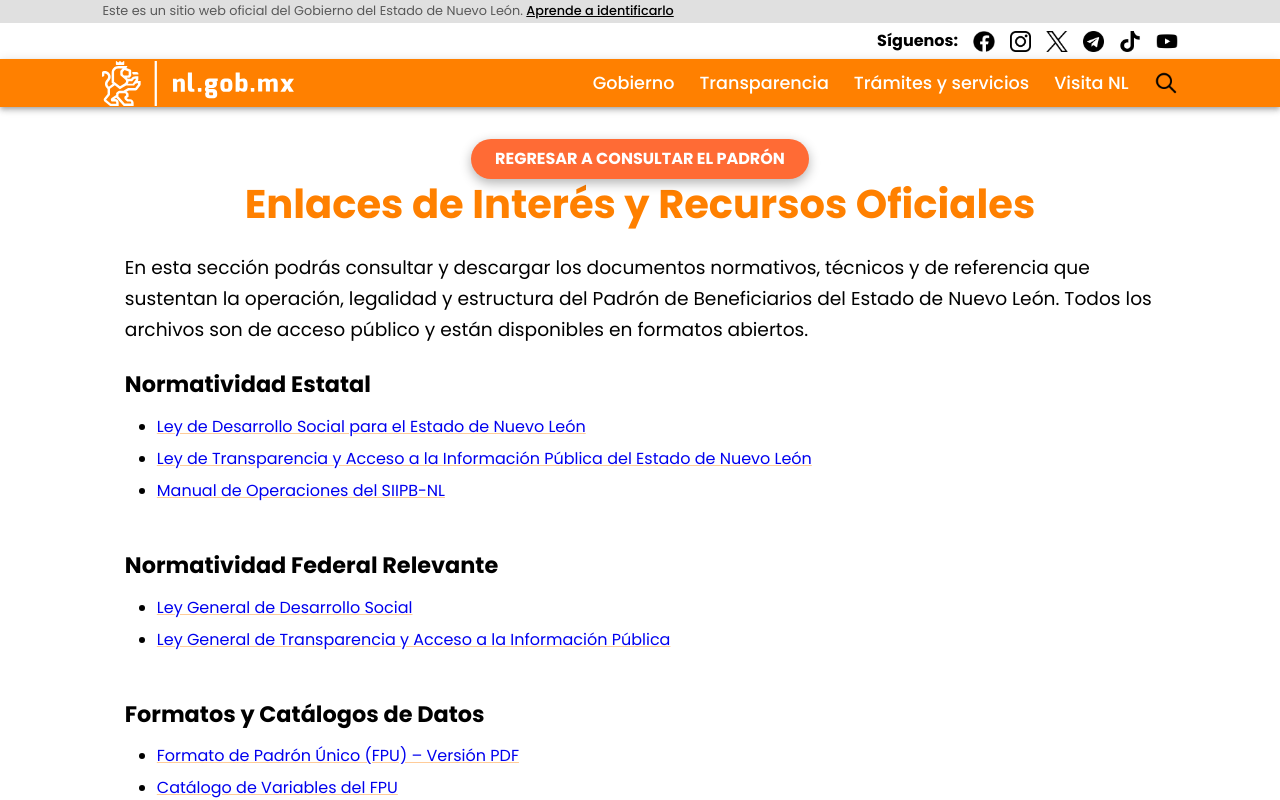
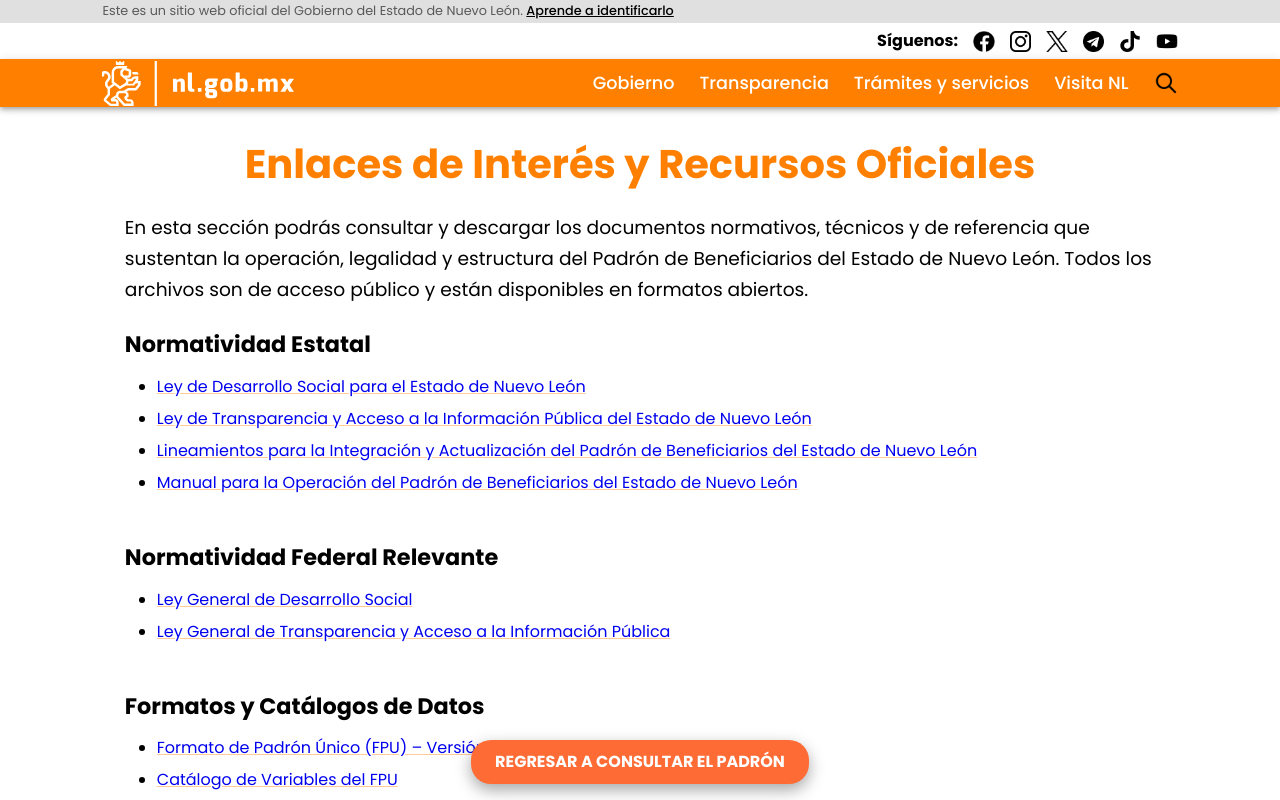
Before and after one commit to PedroPardoG/PPABE-Front-Public, a React (Vite) app: page /enlaces-interes in a window 1280 px wide. Shown: the top 800 px of the page. Built offline with nearby package versions, Linux system fonts and the light colour scheme; no server answers.

Commit message:
Fix-Peticiones piso 6
Fix-Peticiones piso 6

```diff
--- a/src/components/BackToPadron.tsx
+++ b/src/components/BackToPadron.tsx
@@ -13,18 +13,22 @@ const BackToPadron: React.FC = () => {
   return (
     <Box
       sx={{
-        position: 'sticky',
-        bottom: 20,
+        // Use fixed to ensure it stays visible regardless of scroll container quirks
+        position: 'fixed',
+        bottom: 'calc(16px + env(safe-area-inset-bottom, 0px))',
+        left: 0,
+        right: 0,
         width: '100%',
         display: 'flex',
         justifyContent: 'center',
-        zIndex: 1000,
-        mt: 3
+        zIndex: 1100, // above typical content
+        pointerEvents: 'none', // allow clicks to pass except on the button
       }}
     >
       <Button
         component={RouterLink}
         to="/"
+        aria-label="Regresar a consultar el padrón"
         variant="contained"
         sx={{
           bgcolor: '#FF6B35',
@@ -33,10 +37,12 @@ const BackToPadron: React.FC = () => {
           fontWeight: 'bold',
           borderRadius: '20px',
           px: 3,
-          boxShadow: '0 4px 12px rgba(0,0,0,0.3)',
+          py: 1,
+          boxShadow: '0 6px 16px rgba(0,0,0,0.35)',
+          pointerEvents: 'auto',
           '&:hover': {
             bgcolor: '#FF8C5A',
-            boxShadow: '0 6px 16px rgba(0,0,0,0.4)'
+            boxShadow: '0 8px 22px rgba(0,0,0,0.45)'
           }
         }}
       >
--- a/src/pages/EnlacesInteresPage.tsx
+++ b/src/pages/EnlacesInteresPage.tsx
@@ -52,16 +52,29 @@ const EnlacesInteresPage: React.FC = () => {
                 Ley de Transparencia y Acceso a la Información Pública del Estado de Nuevo León
               </MuiLink>
             </ListItem>
-            <ListItem sx={{ display: 'list-item', p: 0, mb: 1 }}>
+
+             <ListItem sx={{ display: 'list-item', p: 0, mb: 1 }}>
               <MuiLink
-                href="https://smpu.nl.gob.mx/Archivos/MIR/Normatividad/Documentos/CRITERIOS%20PADRON%20DE%20BENEFICIARIOS.pdf-20190620%20142819..pdf"
+                href="https://evalua-pbr.nl.gob.mx/wp-content/uploads/2023/08/POE-28AGO2023-Lineamientos-PbR-SED-NL-2023-1.pdf"
                 target="_blank"
                 rel="noopener noreferrer"
                 sx={{ color: linkColor }}
               >
-                Manual de Operaciones del SIIPB-NL
+                Lineamientos para la Integración y Actualización del Padrón de Beneficiarios del Estado de Nuevo León
               </MuiLink>
             </ListItem>
+
+             <ListItem sx={{ display: 'list-item', p: 0, mb: 1 }}>
+              <MuiLink
+                href="https://evalua-pbr.nl.gob.mx/wp-content/uploads/2025/10/V1.0-02OCT2025-Manual-PbR-SED-NL-2023-VF.pdf"
+                target="_blank"
+                rel="noopener noreferrer"
+                sx={{ color: linkColor }}
+              >
+                Manual para la Operación del Padrón de Beneficiarios del Estado de Nuevo León
+              </MuiLink>
+            </ListItem>
+
           </List>
         </Box>
 
--- a/src/pages/FAQPage.tsx
+++ b/src/pages/FAQPage.tsx
@@ -32,7 +32,7 @@ const FAQPage: React.FC = () => {
             ¿Puedo ver nombres de beneficiarios?
           </Typography>
           <Typography paragraph>
-            Sí, siempre que la ley lo permita y se cumpla con las disposiciones de protección de datos personales. En algunos casos, los nombres pueden mostrarse de manera parcial o anonimizados, especialmente si se trata de personas en situación vulnerable.
+            Sí, siempre que la ley lo permita y se cumpla con las disposiciones de protección de datos personales. En algunos casos, los nombres pueden mostrarse de manera parcial o anonimizados, especialmente si se trata de personas menores de edad y en situación vulnerable.
           </Typography>
         </Box>
 
@@ -54,14 +54,7 @@ const FAQPage: React.FC = () => {
           </Typography>
         </Box>
 
-        <Box sx={{ mb: 4 }}>
-          <Typography variant="h3" component="h3" gutterBottom sx={{ fontWeight: 'bold' }}>
-            ¿Puedo reportar errores o inconsistencias?
-          </Typography>
-          <Typography paragraph>
-            Sí. Si detectas errores o información incorrecta, puedes contactar al área responsable del portal mediante el formulario de contacto disponible en la sección “Contacto”. También puedes enviar sugerencias o comentarios para mejorar la plataforma.
-          </Typography>
-        </Box>
+
 
         <Box sx={{ mb: 4 }}>
           <Typography variant="h3" component="h3" gutterBottom sx={{ fontWeight: 'bold' }}>
```
